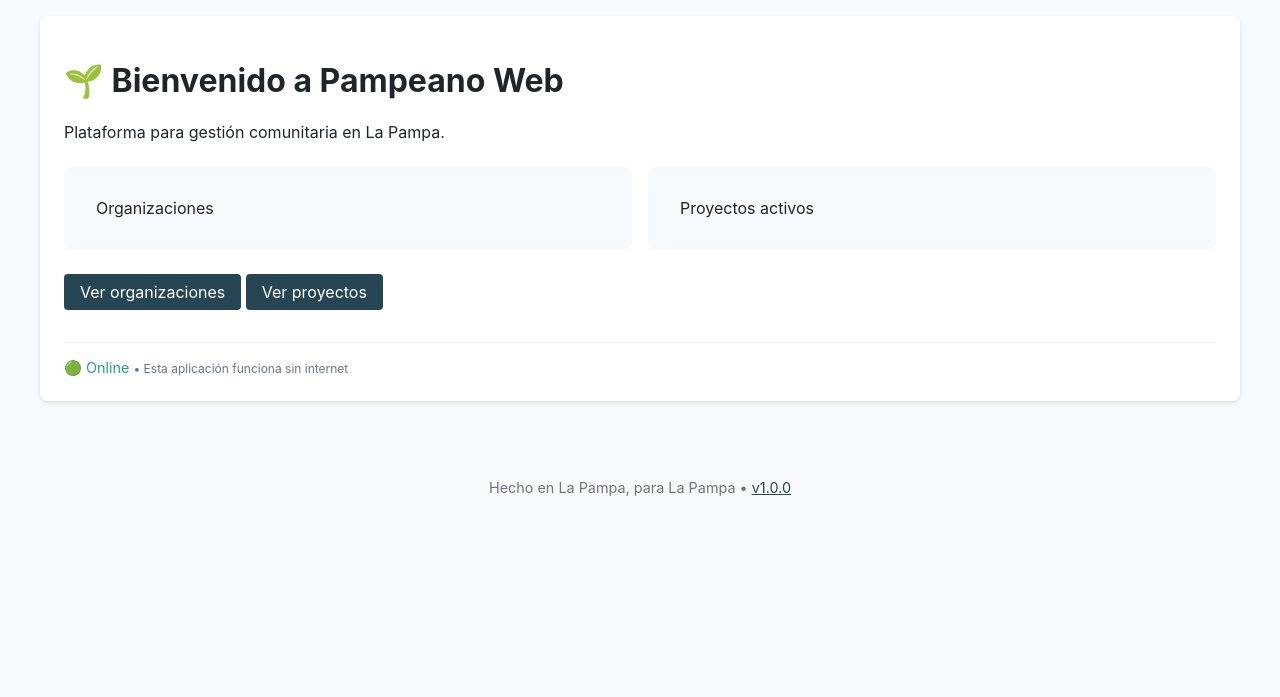
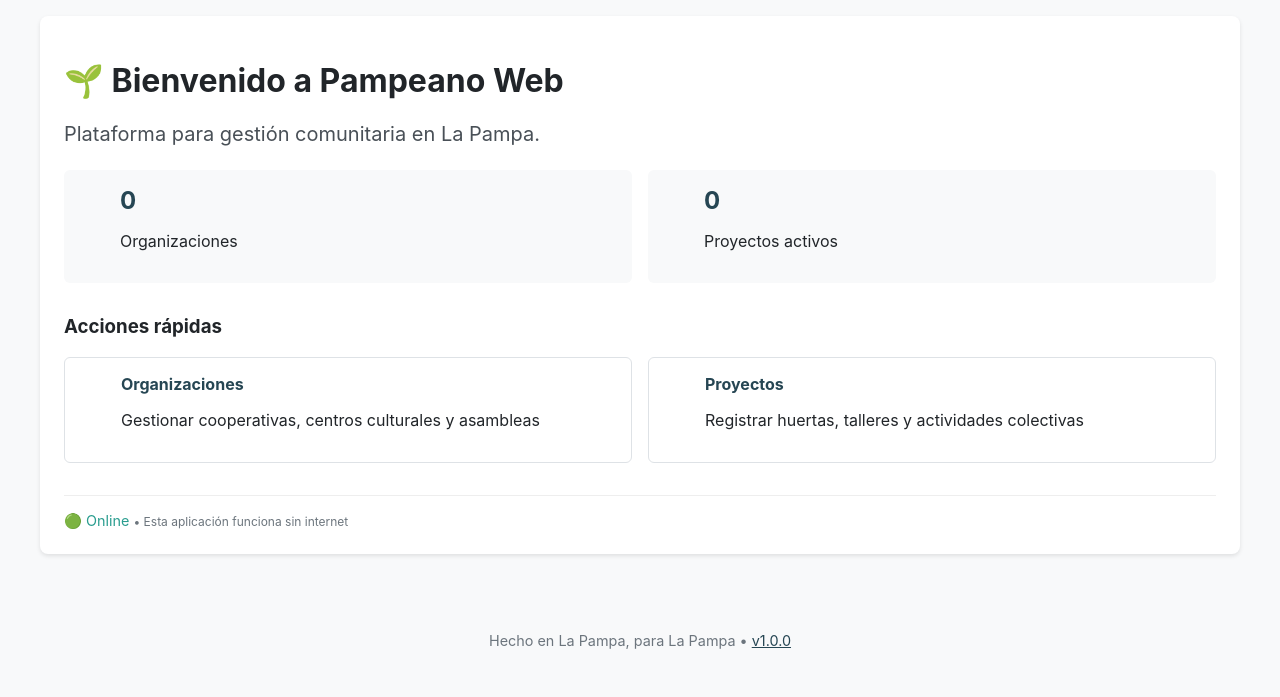
Before and after one commit to hernan2975/pampeano-web, a FastAPI app: template frontend/templates/index.html in a window 1280 px wide. Shown: the part 103-800 px from the top of the page. Run offline with FastAPI, Linux system fonts and the light colour scheme; the template is opened without the code that fills it, so the values that code supplies are empty; parts of the project's set-up code (start-up, migrations or seed data) failed here and were passed over.

Commit message:
Update index.html

```diff
--- a/frontend/templates/index.html
+++ b/frontend/templates/index.html
@@ -5,29 +5,53 @@
 {% block content %}
 <div class="card">
     <h1>🌱 Bienvenido a Pampeano Web</h1>
-    <p>Plataforma para gestión comunitaria en La Pampa.</p>
+    <p class="lead">Plataforma para gestión comunitaria en La Pampa.</p>
 
     <div class="stats-grid">
         <div class="stat-card">
-            <div class="stat-icon">{{ include_file('static/icons/organizacion.svg') | safe }}</div>
+            <div class="stat-icon">
+                {{ include_file('static/icons/organizacion.svg') | safe }}
+            </div>
             <div class="stat-content">
-                <h3>{{ org_count }}</h3>
+                <h3>{{ org_count or 0 }}</h3>
                 <p>Organizaciones</p>
             </div>
         </div>
 
         <div class="stat-card">
-            <div class="stat-icon">{{ include_file('static/icons/proyecto.svg') | safe }}</div>
+            <div class="stat-icon">
+                {{ include_file('static/icons/proyecto.svg') | safe }}
+            </div>
             <div class="stat-content">
-                <h3>{{ proyecto_count }}</h3>
+                <h3>{{ proyecto_count or 0 }}</h3>
                 <p>Proyectos activos</p>
             </div>
         </div>
     </div>
 
-    <div class="actions">
-        <a href="/organizaciones" class="btn">Ver organizaciones</a>
-        <a href="/proyectos" class="btn">Ver proyectos</a>
+    <div class="quick-actions">
+        <h3>Acciones rápidas</h3>
+        <div style="display: grid; grid-template-columns: repeat(auto-fit, minmax(200px, 1fr)); gap: 1rem;">
+            <a href="/organizaciones" class="action-card">
+                <div class="action-icon">
+                    {{ include_file('static/icons/organizacion.svg') | safe }}
+                </div>
+                <div>
+                    <h4>Organizaciones</h4>
+                    <p>Gestionar cooperativas, centros culturales y asambleas</p>
+                </div>
+            </a>
+
+            <a href="/proyectos" class="action-card">
+                <div class="action-icon">
+                    {{ include_file('static/icons/proyecto.svg') | safe }}
+                </div>
+                <div>
+                    <h4>Proyectos</h4>
+                    <p>Registrar huertas, talleres y actividades colectivas</p>
+                </div>
+            </a>
+        </div>
     </div>
 
     <div class="offline-info">
@@ -37,6 +61,12 @@
 </div>
 
 <style>
+.lead {
+    font-size: 1.25rem;
+    margin-bottom: 1.5rem;
+    color: #495057;
+}
+
 .stats-grid {
     display: grid;
     grid-template-columns: repeat(auto-fit, minmax(200px, 1fr));
@@ -50,20 +80,59 @@
     padding: 1rem;
     background: #f8f9fa;
     border-radius: 6px;
+    transition: transform 0.2s;
+}
+
+.stat-card:hover {
+    transform: translateY(-2px);
+    box-shadow: 0 4px 8px rgba(0,0,0,0.1);
 }
 
 .stat-icon {
     margin-right: 1rem;
     color: #264653;
+    width: 24px;
+    height: 24px;
 }
 
 .stat-content h3 {
     margin: 0 0 0.25rem 0;
     font-size: 1.5rem;
+    color: #264653;
 }
 
-.actions {
-    margin: 1.5rem 0;
+.quick-actions {
+    margin: 2rem 0;
+}
+
+.action-card {
+    display: flex;
+    text-decoration: none;
+    color: inherit;
+    background: white;
+    border: 1px solid #dee2e6;
+    border-radius: 6px;
+    padding: 1rem;
+    transition: all 0.2s;
+}
+
+.action-card:hover {
+    border-color: #264653;
+    box-shadow: 0 4px 8px rgba(0,0,0,0.1);
+    transform: translateY(-2px);
+}
+
+.action-icon {
+    margin-right: 1rem;
+    color: #264653;
+    width: 24px;
+    height: 24px;
+    flex-shrink: 0;
+}
+
+.action-card h4 {
+    margin: 0 0 0.5rem 0;
+    color: #264653;
 }
 
 .offline-info {
```
